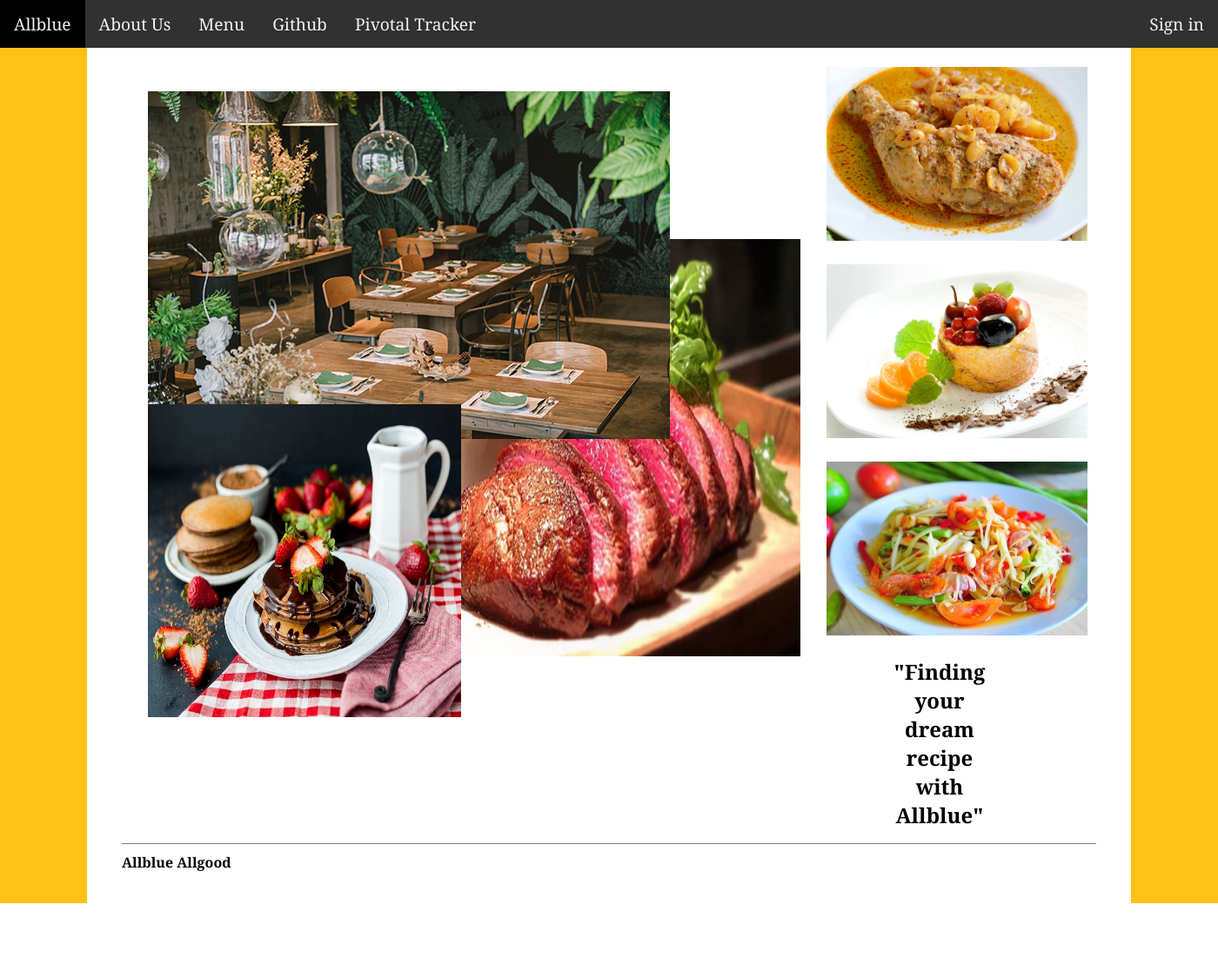
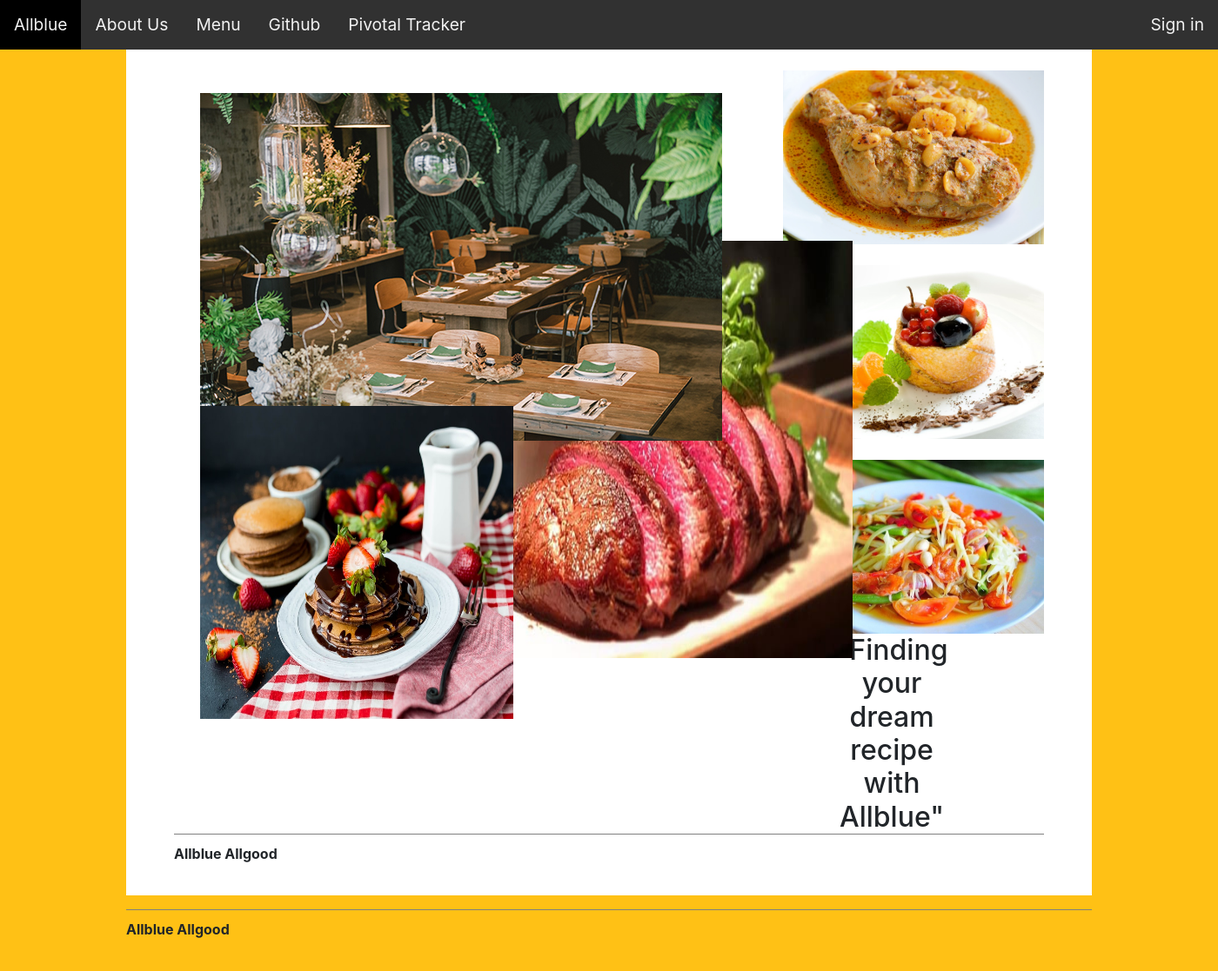
Before and after one commit to yodsatorn/cn331-Project-Allblue, a Django app: page / in a window 1400 px wide. Shown: the whole page at 87% size. Before the commit the page ends 1039 px from the top, so only its background shows below. Run offline with Django 3.2, Linux system fonts and the light colour scheme.

Commit message:
Update Bootstrap
- Bootstrap compatible
- link Bootstrap css and javascript
- delete some css that override Bootstrap

```diff
--- a/index/templates/layout-topnav.html
+++ b/index/templates/layout-topnav.html
@@ -1,15 +1,27 @@
 <!DOCTYPE html>
 <html lang="en">
+
 <head>
     {% load static %}
     <meta charset="UTF-8">
-    <meta name="viewport" content="width=device-width, initial-scale=1.0">
+    <meta name="viewport" content="width=device-width, initial-scale=1.0, shrink-to-fit=no">
     <title>{% block title %}{% endblock %}</title>
+    <link rel="stylesheet" href="https://cdn.jsdelivr.net/npm/bootstrap@4.5.3/dist/css/bootstrap.min.css"
+        integrity="sha384-TX8t27EcRE3e/ihU7zmQxVncDAy5uIKz4rEkgIXeMed4M0jlfIDPvg6uqKI2xXr2" crossorigin="anonymous">
     <link rel="stylesheet" type="text/css" href="{% static "layout/topnav/css/layout-topnav-style.css" %}">
     <link rel="stylesheet" type="text/css" href="{% block link %}{% endblock %}">
     {% block head %}{% endblock %}
 </head>
+
 <body>
+    <script src="https://code.jquery.com/jquery-3.5.1.slim.min.js"
+        integrity="sha384-DfXdz2htPH0lsSSs5nCTpuj/zy4C+OGpamoFVy38MVBnE+IbbVYUew+OrCXaRkfj"
+        crossorigin="anonymous"></script>
+    <script src="https://cdn.jsdelivr.net/npm/bootstrap@4.5.3/dist/js/bootstrap.bundle.min.js"
+        integrity="sha384-ho+j7jyWK8fNQe+A12Hb8AhRq26LrZ/JpcUGGOn+Y7RsweNrtN/tE3MoK7ZeZDyx"
+        crossorigin="anonymous"></script>
+
+        <div class="topnav-width-max">
             <header id="topnav">
                 <div class="top-nav">
                     <a href="{% url "index" %}">Allblue</a>
@@ -19,15 +31,24 @@
                     <a href="https://www.pivotaltracker.com/n/projects/2469972" target="blank">Pivotal Tracker</a>
 
                     {% if not request.user.is_authenticated %}
-                <a class="login" href="{% url 'login' %}">Sign in</a>
+                    <a class="float-right" href="{% url 'login' %}">Sign in</a>
                     {% else %}
-                <a class="login" href="{% url 'logout' %}">Sign out</a>
+                    <a class="float-right" href="{% url 'logout' %}">Sign out</a>
                     {% endif %}
                 </div>
             </header>
+        </div>
+    <div class="container-xl">
 
         {% block body %}
         {% endblock %}
 
+        <div class="row mt-3">
+            <div class="col">
+                <p class="footer"><b>Allblue Allgood</b></p>
+            </div>
+        </div>
+    </div>
 </body>
+
 </html>
--- a/static/layout/topnav/css/layout-topnav-style.css
+++ b/static/layout/topnav/css/layout-topnav-style.css
@@ -1,13 +1,9 @@
-html {
-    background-color:rgb(255, 193, 21);
-    width: 100%;
-    height: 100%;
-    min-width: 1400px;
+body {
+    background-color: rgb(255, 193, 21);
 }
 
-body {
-    margin: 0;
-    font-family: Georgia, 'Times New Roman', Times, serif;
+.topnav-width-max {
+    min-width: 768px;
 }
 
 #topnav .top-nav {
@@ -24,10 +20,16 @@ body {
     font-size: 1.2em;
 }
 
-#topnav .top-nav a.login {
+#topnav .top-nav a.float-right {
     float: right;
 }
 
 #topnav .top-nav a:hover {
     background-color:black;
 }
+
+p.footer {
+    border-top: 1px solid gray;
+    padding-top: 10px;
+    padding-bottom: 20px;
+}
```
Lines whose indentation alone changed are shown as unchanged.
